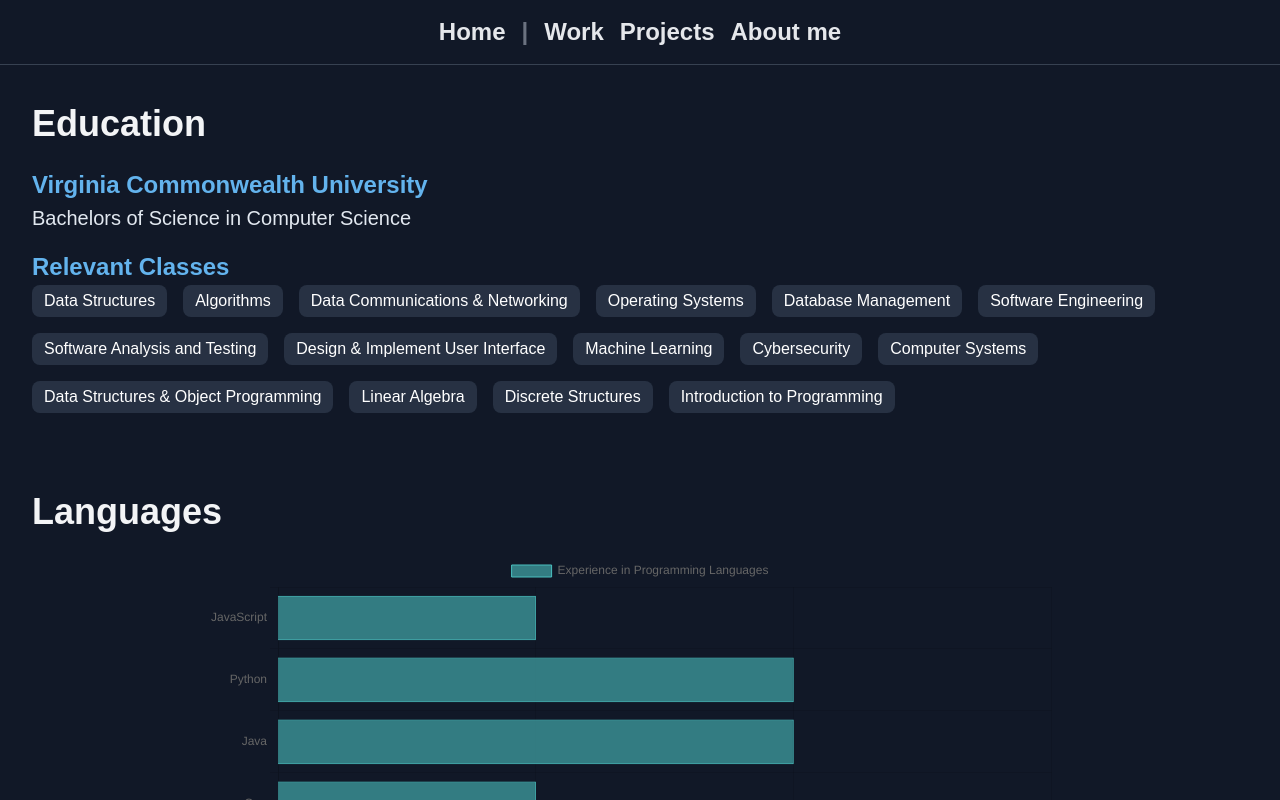
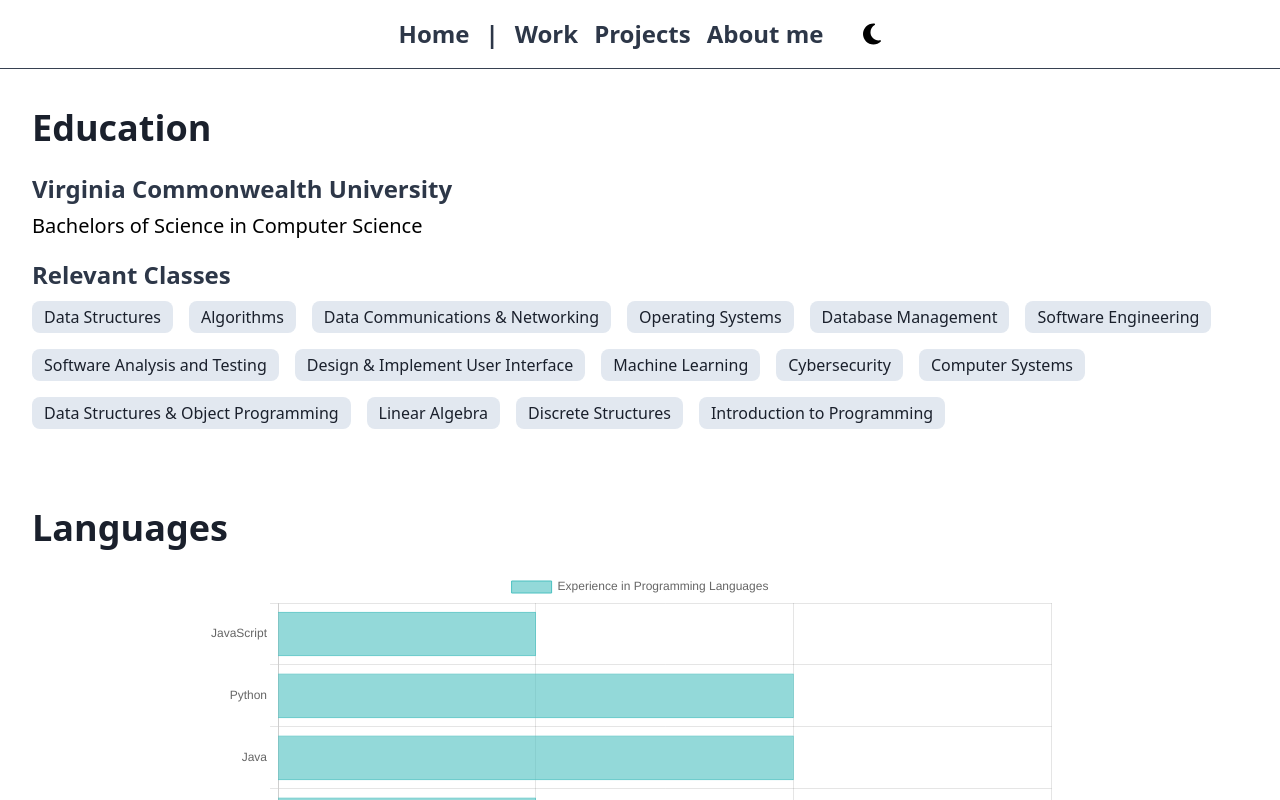
Before and after one commit to MattFrayser/personal-website, a Next.js app: page /about in a window 1280 px wide. Shown: the top 800 px of the page. Built offline with nearby package versions, Linux system fonts and the light colour scheme.

Commit message:
added darkmode/lightmode

```diff
--- a/app/about/page.js
+++ b/app/about/page.js
@@ -29,18 +29,18 @@ export default function about() {
   }, []);
 
   return (
-    <div className="bg-gray-900 text-gray-100 min-h-screen">
+    <div className="main">
       <Header />
       <main className="container">
         <section className="section">
           <h1 className="header">Education</h1>
           <div className="mb-4">
             <h2 className="subheader">Virginia Commonwealth University</h2>
-            <p className="text">Bachelors of Science in Computer Science</p>
+            <p className="text mt-1">Bachelors of Science in Computer Science</p>
           </div>
           <div>
             <h3 className="subheader">Relevant Classes</h3>
-            <div className="bubble-container">
+            <div className="bubble-container mt-2">
               {classes.map((item, index) => (
                 <span key={index} className="bubble">
                   {item.class}
--- a/app/components/footer.js
+++ b/app/components/footer.js
@@ -3,7 +3,7 @@ import { FaGithub, FaLinkedin } from 'react-icons/fa';
 export default function Footer() {
   return (
     <div>
-    <footer className="bg-gray-900 text-gray-100 py-8 border-t border-gray-700">
+    <footer className="py-8 border-t border-gray-700">
       <div className="max-w-4xl mx-auto px-4">
         <div className="text-center">
           <h4 className="text-xl font-bold mb-4">Let's Connect</h4>
--- a/app/components/header.js
+++ b/app/components/header.js
@@ -1,17 +1,22 @@
 import React from 'react';
 import Link from 'next/link';
+import ThemeToggle from './themeToggle';
 
 export default function Header() {
   return (
     <header className="flex items-center justify-center py-4 px-4 border-b border-gray-700">      <nav>
-        <ul className="flex gap-4 font-bold text-2xl text-gray-200">
-          <li><Link href="/" className="hover:text-gray-400">Home</Link></li>
-          <li className='text-gray-500'>|</li>
-          <li><Link href="/work" className="hover:text-gray-400">Work</Link></li>
-          <li><Link href="/projects" className="hover:text-gray-400">Projects</Link></li>
-          <li><a href="/about" className="hover:text-gray-400">About me</a></li>
+        <ul className="flex gap-4 font-bold subheader">
+          <li><Link href="/" className="hover:text-gray-200">Home</Link></li>
+          <li>|</li>
+          <li><Link href="/work" className="hover:text-gray-200">Work</Link></li>
+          <li><Link href="/projects" className="hover:text-gray-200">Projects</Link></li>
+          <li><a href="/about" className="hover:text-gray-200">About me</a></li>
         </ul>
       </nav>
+
+      <div className="ml-10">
+        <ThemeToggle />
+      </div>
     </header>
   );
 }
--- a/app/components/projectPreview.js
+++ b/app/components/projectPreview.js
@@ -23,16 +23,16 @@ export default function ProjectsPreview() {
   return (
     <section id="projects" className="py-8">
       <div className="flex justify-between items-center mb-6">
-        <h3 className="text-2xl font-bold">Projects</h3>
+        <h3 className="subheader">Projects</h3>
         <button className="bg-gray-700 text-white px-3 py-1 rounded-lg hover:bg-gray-600">All Projects</button>
       </div>
       <div className="grid grid-cols-1 md:grid-cols-2 lg:grid-cols-3 gap-6">
         {projects.map((project, index) => (
-          <div key={index} className="bg-gray-950 rounded-lg shadow-lg overflow-hidden">
+          <div key={index} className="bubble">
             <div className="p-4">
-              <p className="text-gray-400">{project.year}</p>
+              <p className="text-sm-lt">{project.year}</p>
               <h4 className="text-xl font-bold text-blue-400 mb-2">{project.title}</h4>
-              <p className="text-gray-300">{project.description}</p>
+              <p className="text-sm">{project.description}</p>
             </div>
           </div>
         ))}
--- /dev/null
+++ b/app/components/themeToggle.js
@@ -0,0 +1,30 @@
+import React, { useEffect, useState } from 'react';
+import { FontAwesomeIcon } from '@fortawesome/react-fontawesome';
+import { faSun, faMoon } from '@fortawesome/free-solid-svg-icons';
+
+export default function ThemeToggle() {
+  const [theme, setTheme] = useState('light');
+
+  useEffect(() => {
+    const savedTheme = localStorage.getItem('theme') || 'light';
+    setTheme(savedTheme);
+    document.documentElement.setAttribute('data-theme', savedTheme);
+  }, []);
+
+  const toggleTheme = () => {
+    const newTheme = theme === 'light' ? 'dark' : 'light';
+    setTheme(newTheme);
+    document.documentElement.setAttribute('data-theme', newTheme);
+    localStorage.setItem('theme', newTheme);
+  };
+
+  return (
+    <button onClick={toggleTheme} className="theme-toggle">
+      {theme === 'light' ? (
+        <FontAwesomeIcon icon={faMoon} />
+      ) : (
+        <FontAwesomeIcon icon={faSun} />
+      )}
+    </button>
+  );
+}
--- a/app/globals.css
+++ b/app/globals.css
@@ -2,15 +2,34 @@
 @tailwind components;
 @tailwind utilities;
 
+/* Light theme */
 :root {
-  --background: #46474b;
-  --foreground: #171717;
+  --bg-color: #ffffff;
+  --text-color: #000000;
+  --header-color: #1a202c;
+  --subheader-color: #2d3748;
+  --bubble-bg-color: #e2e8f0;
+  --bubble-text-color: #1a202c;
 }
 
+/* Dark theme */
+[data-theme="dark"] {
+  --bg-color: #1a202c;
+  --text-color: #ffffff;
+  --header-color: #e2e8f0;
+  --subheader-color: #a0aec0;
+  --bubble-bg-color: #2d3748;
+  --bubble-text-color: #ffffff;
+}
+
+/* Apply the variables */
 body {
-  color: var(--foreground);
-  background: var(--background);
-  font-family: Arial, Helvetica, sans-serif;
+  background-color: var(--bg-color);
+  color: var(--text-color);
+}
+
+.main{
+  min-height: screen;
 }
 
 .container {
@@ -35,43 +54,36 @@ body {
 }
 
 .section {
-  padding-top: 2rem; /* py-8 */
-  padding-bottom: 2rem; /* py-8 */
+  padding-top: 2rem;
+  padding-bottom: 2rem;
 }
 
 .header {
-  font-size: 2.25rem; /* text-4xl */
-  font-weight: 700; /* font-bold */
-  margin-bottom: 1rem; /* mb-4 */
+  font-size: 2.25rem;
+  font-weight: 700;
+  margin-bottom: 1rem;
+  color: var(--header-color);
 }
-
 .subheader {
   font-size: 1.5rem; /* text-2xl */
+  font-weight: 600;
+  color: var(--subheader-color);
+}
+.colored-subheader {
+  font-size: 1.5rem; /* text-2xl */
   font-weight: 600; /* font-semibold */
-  color: #63b3ed; /* text-blue-300 */
+  color: #355c77; /* text-blue-300 */
 }
 
 .text {
   font-size: 1.25rem; /* text-xl */
-  color: #e2e8f0; /* text-gray-200 */
 }
 .text-sm {
   font-size: 1rem;
-  color: #e2e8f0;
 }
 .text-sm-lt {
   font-size: 1rem;
   color: #a9adb1;
-}
-
-.bubble {
-  background-color: #4a5568; /* bg-gray-700 */
-  color: #fff; /* text-white */
-  padding-left: 0.75rem; /* px-3 */
-  padding-right: 0.75rem; /* px-3 */
-  padding-top: 0.25rem; /* py-1 */
-  padding-bottom: 0.25rem; /* py-1 */
-  border-radius: 9999px; /* rounded-full */
 }
 
 .bubble-container {
@@ -81,7 +93,7 @@ body {
 }
 
 .bubble {
-  background-color: #273143;
+  background-color: #242424cd;
   color: #ffffff;
   padding-left: 0.75rem;
   padding-right: 0.75rem;
@@ -91,10 +103,11 @@ body {
   display: inline-block;
   margin-right: 0.5rem;
   margin-bottom: 0.5rem;
+  background-color: var(--bubble-bg-color);
+  color: var(--bubble-text-color);
 }
-
-.small-tech-bubble{
-  background-color: #1b1e23;
+.tech-bubble{
+  background-color: #222222c5;
   color: #ffffff;
   padding: 0.5rem;
   border-radius: 0.5rem;
@@ -102,3 +115,25 @@ body {
   margin-right: 0.5rem;
   margin-bottom: 0.5rem;
 }
+.small-tech-bubble{
+  background-color: #606060b0;
+  color: #ffffff;
+  padding: 0.5rem;
+  border-radius: 0.5rem;
+  display: inline-block;
+  margin-right: 0.5rem;
+  margin-bottom: 0.5rem;
+}
+
+.theme-toggle {
+  background: none;
+  border: none;
+  cursor: pointer;
+  font-size: 1.5rem;
+  color: var(--text-color);
+  transition: color 0.3s;
+}
+
+.theme-toggle:hover {
+  color: var(--subheader-color);
+}
--- a/app/layout.js
+++ b/app/layout.js
@@ -1,6 +1,5 @@
 import { Inter, Roboto_Mono } from 'next/font/google';
 import './globals.css';
-
 const inter = Inter({
   variable: '--font-inter',
   subsets: ['latin'],
@@ -20,6 +19,7 @@ export default function RootLayout({ children }) {
   return (
     <html lang="en">
       <body className={`${inter.variable} ${robotoMono.variable} antialiased`}>
+
         {children}
       </body>
     </html>
--- a/app/page.js
+++ b/app/page.js
@@ -10,13 +10,13 @@ import WorkPreview from '@/app/components/workPreview';
 
 export default function Home() {
   return (
-      <div className="bg-gray-900 text-gray-100 min-h-screen">
+      <div className="main">
         <Header />
         <main className="max-w-4xl mx-auto px-4 sm:px-6 lg:px-8">
               <section className="py-8">
-                <h1 className="text-4xl font-bold">Matt Frayser</h1>
+                <h1 className="header">Matt Frayser</h1>
                 <h2 className="text-xl text-gray-400 mt-2">Software Engineer</h2>
-                <p className="mt-4 text-gray-300">
+                <p className="mt-4 text">
                   Hi there! I'm a December 2024 graduate with a degree in Computer Science from Virginia Commonwealth University. As a passionate software engineer, I love creating and developing innovative software applications. With experience in full-stack development, I'm proficient in Java, Python, and JavaScript. I'm a go-getter, always eager to learn new skills and take on exciting challenges. Currently, I'm on the lookout for a full-time position as a software engineer where I can contribute and grow.
                 </p>
               </section>
--- a/app/projects/page.js
+++ b/app/projects/page.js
@@ -26,7 +26,7 @@ export default function projects() {
 
   return (
 
-    <div className="bg-gray-900 text-gray-100 min-h-screen">
+    <div className="main">
       <Header />
 
     <main className="container">
@@ -35,9 +35,9 @@ export default function projects() {
         </div>
         <div className="grid grid-cols-1 md:grid-cols-2 lg:grid-cols-3 gap-6">
           {projects.map((project, index) => (
-            <div key={index} className="tech-bubble">
-              <p className="text-sm">{project.year}</p>
-              <h4 className="subheader">{project.title}</h4>
+            <div key={index} className="bubble">
+              <p className="text-sm-lt">{project.year}</p>
+              <h4 className="subheader font-bold text-blue-400 mb-2">{project.title}</h4>
               <p className="text">{project.description}</p>
               <div className="mt-4">
                 {project.tech.split(';').map((tech, i) => (
--- a/app/work/page.js
+++ b/app/work/page.js
@@ -23,7 +23,7 @@ export default function work() {
 
   return (
 
-    <div className="bg-gray-900 text-gray-100 min-h-screen">
+    <div className="main">
     <Header />
     <main className="max-w-4xl mx-auto px-4 sm:px-6 lg:px-8">
     <section id="work" className="py-8">
--- a/package.json
+++ b/package.json
@@ -10,6 +10,9 @@
     "lint": "next lint"
   },
   "dependencies": {
+    "@fortawesome/fontawesome-svg-core": "^6.7.2",
+    "@fortawesome/free-solid-svg-icons": "^6.7.2",
+    "@fortawesome/react-fontawesome": "^0.2.2",
     "next": "15.1.4",
     "papaparse": "^5.5.2",
     "react": "^19.0.0",
```
Also changed, not shown: app/components/workPreview.js (+7 -11 lines), 1 other file (tests, documents, lock files or other folders).
